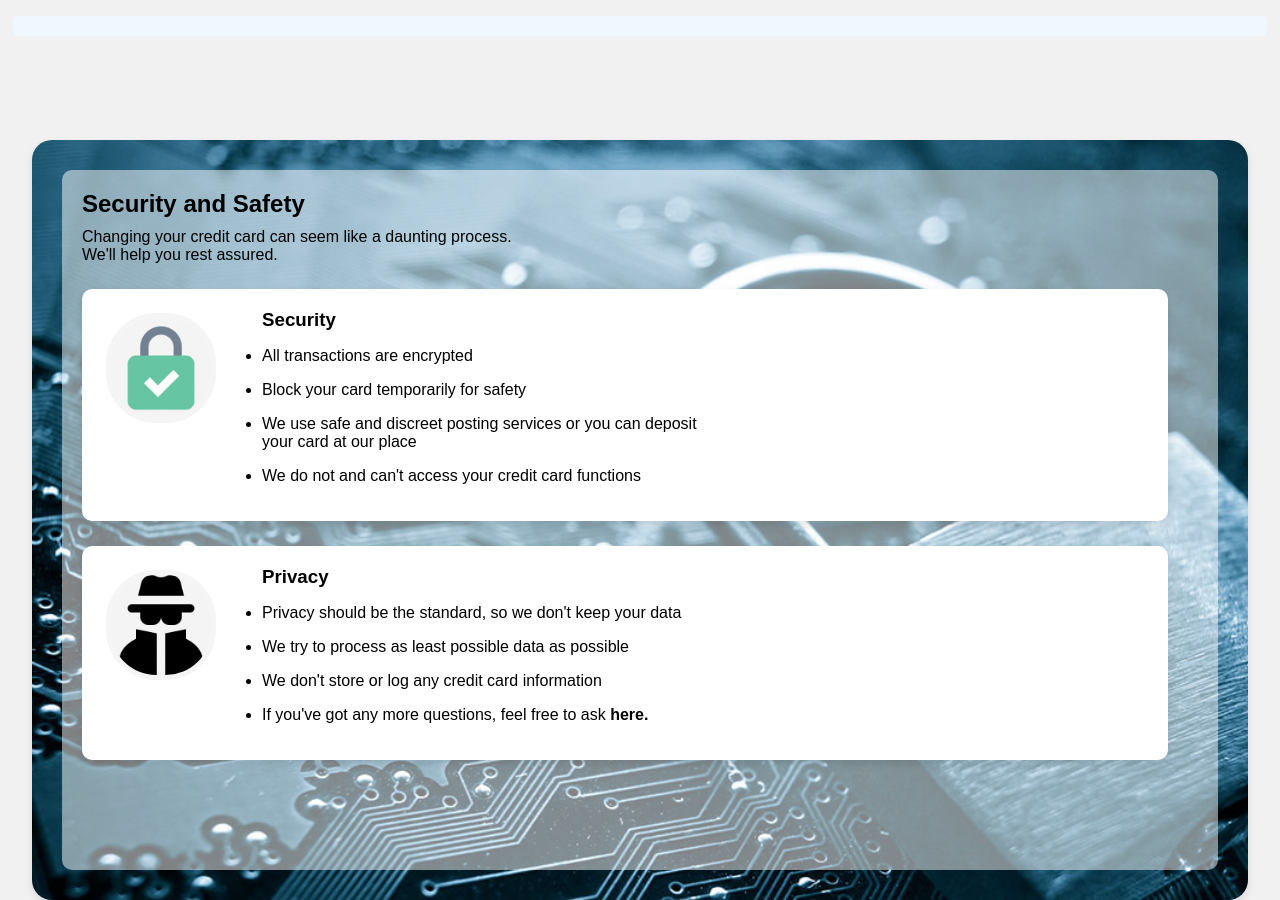
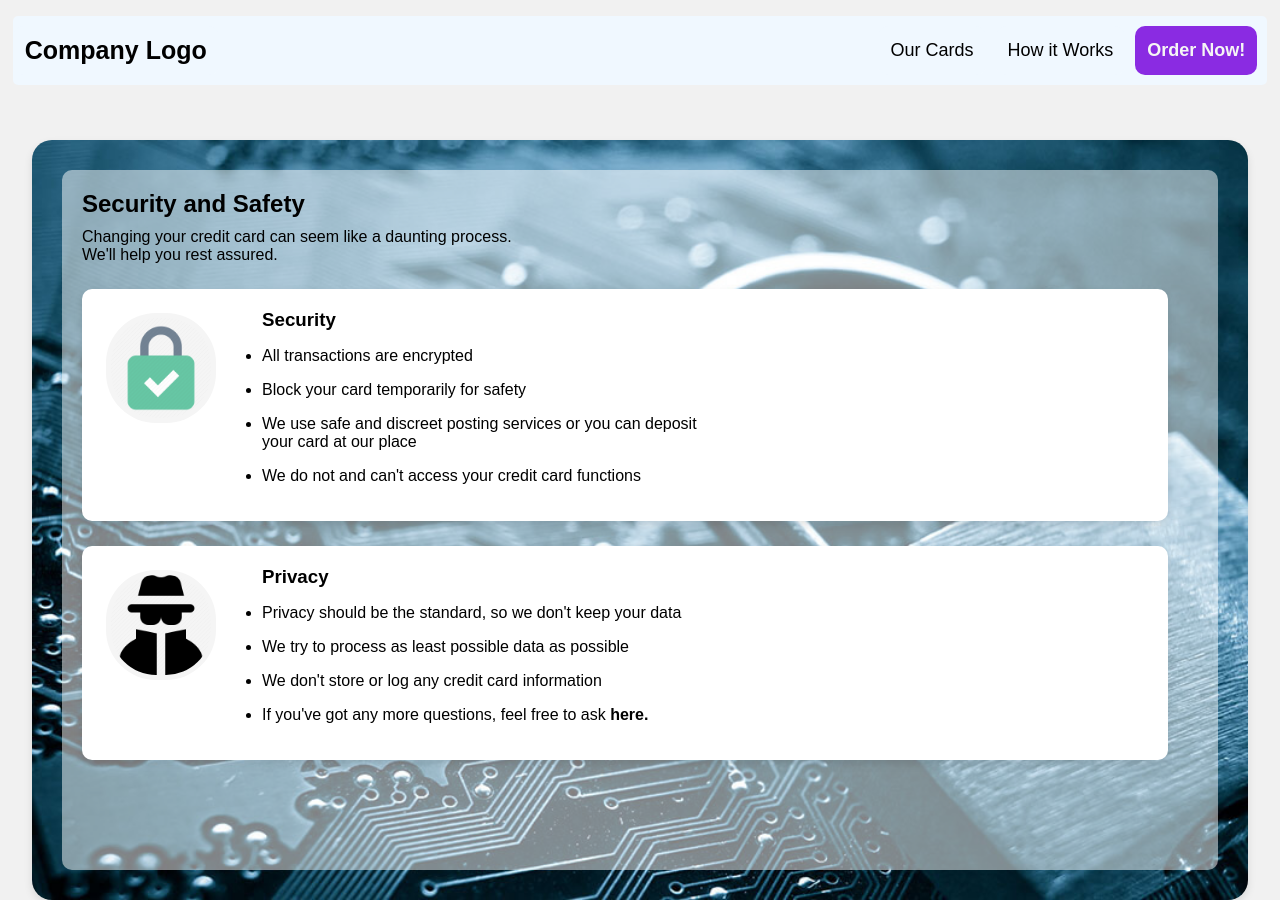
Before and after one commit to CreativeCoderOfficial/concept-website, a plain HTML site: page about.html in a window 1280 px wide. Shown: the top 900 px of the page. Drawn offline with Linux system fonts and the light colour scheme.

Commit message:
added type="module" to header.js script element

```diff
--- a/about.html
+++ b/about.html
@@ -150,6 +150,6 @@
     <!-- Add more reviews here -->
   </section>
 
-  <script src="./scripts/header.js"></script>
+    <script type="module" src="./scripts/header.js"></script>
 </body>
 </html>
```
